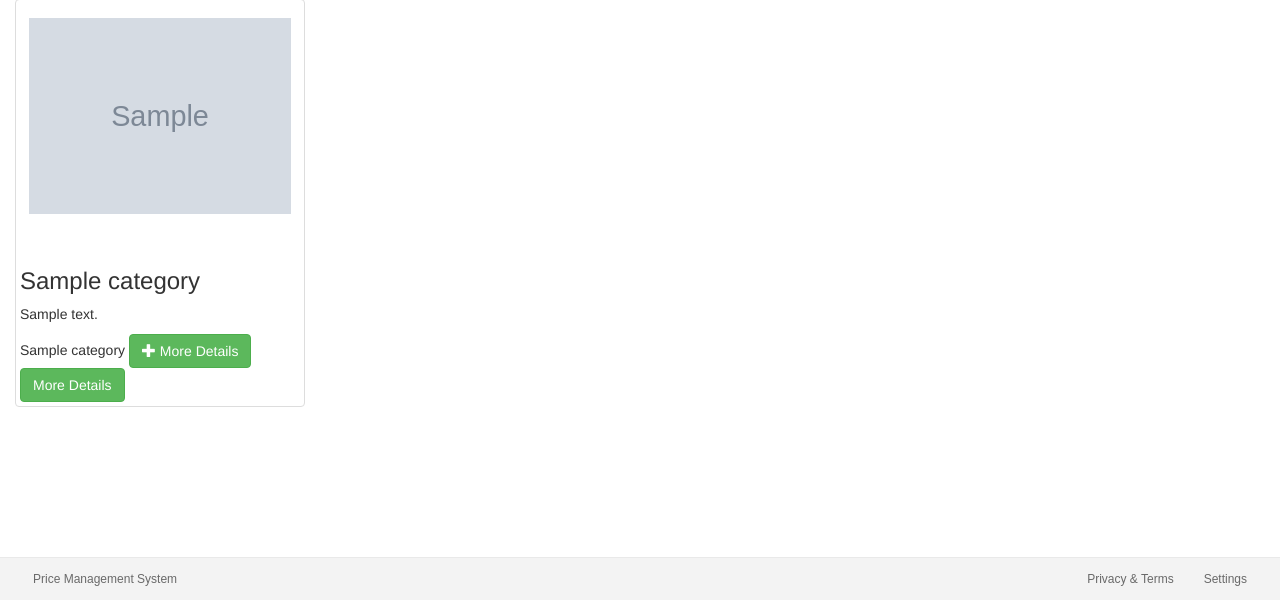
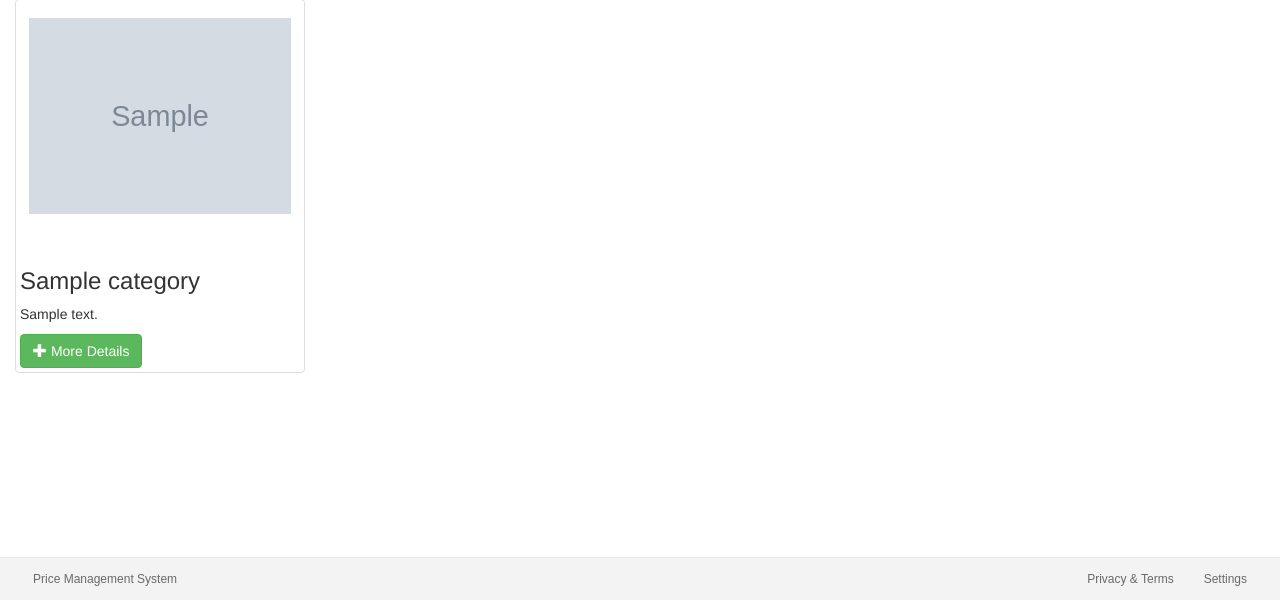
Before and after one commit to mariammwanje/pricecheck, a Django app: template products/templates/products/category_landing.html in a window 1280 px wide. Shown: the part 200-800 px from the top of the page. Run offline with Django 3.2, Linux system fonts and the light colour scheme; the template is opened without the code that fills it: most values are stand-ins (such as "Sample title", 1, 10 or a date in 2020); grey boxes marked "Sample" are stand-in pictures; data that the repository does not hold is empty; some libraries are stand-ins or nearby versions.

Commit message:
Extra modification on the category_landing page , models and forms

```diff
--- a/products/models.py
+++ b/products/models.py
@@ -14,7 +14,7 @@ class Category(models.Model):
 
 class CreateCategory(models.Model):
     model = Category
-    fields = ['category_name','image', 'description']
+    fields = ['category_name', 'image', 'description']
 
 
 class CategoryListView(models.Model):
--- a/products/templates/products/category_landing.html
+++ b/products/templates/products/category_landing.html
@@ -61,14 +61,12 @@
                     </a>
                 </div>
 
-                <h3> {{ category.name }}</h3>
+                <h3> {{ category.category_name }}</h3>
 
                 <p> {{ category.description}}
                 </p>
-                {{ product.category }}
                 <a href="#" class="btn btn-success" align="pull-right"
                    role="button"><span class="glyphicon glyphicon-plus"></span> More Details</a>
-                                <a href="#" class="btn btn-success" role="button">More Details</a>
 
             </div>
         </div>
```
